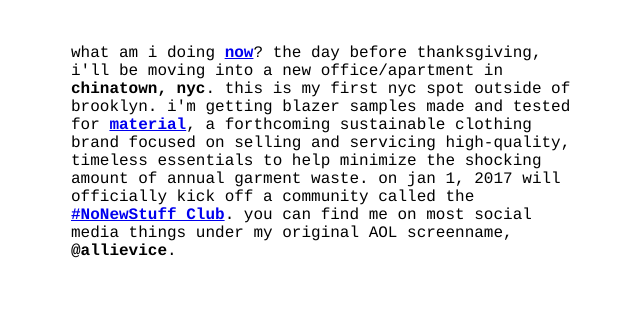
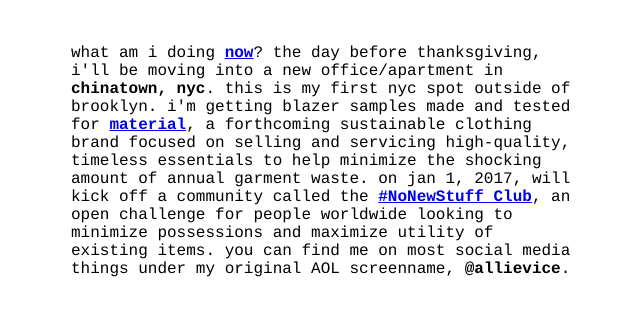
Before and after one commit to allievice/now, a plain HTML site: page index.html in a window 1280 px wide. Shown: the whole page, without its empty margins (319-959 px from the left). Drawn offline with Linux system fonts and the light colour scheme.

Commit message:
Update index.html

```diff
--- a/index.html
+++ b/index.html
@@ -23,7 +23,7 @@
 
 
   <div class="post">
-         <p class="courier">what am i doing <a href="http://nownownow.com/p/TlTQ"><b>now</b></a>? the day before thanksgiving, i'll be moving into a new office/apartment in <b> chinatown, nyc</b>. this is my first nyc spot outside of brooklyn. i'm getting blazer samples made and tested for <a href="http://wear-material.com"><b>material</b></a>, a forthcoming sustainable clothing brand focused on selling and servicing high-quality, timeless essentials to help minimize the shocking amount of annual garment waste. on jan 1, 2017 will officially kick off a community called the <a href="http://nonewstuff.club"><b>#NoNewStuff Club</b></a>. you can find me on most social media things under my original AOL screenname, <b>@allievice</b>.
+         <p class="courier">what am i doing <a href="http://nownownow.com/p/TlTQ"><b>now</b></a>? the day before thanksgiving, i'll be moving into a new office/apartment in <b> chinatown, nyc</b>. this is my first nyc spot outside of brooklyn. i'm getting blazer samples made and tested for <a href="http://wear-material.com"><b>material</b></a>, a forthcoming sustainable clothing brand focused on selling and servicing high-quality, timeless essentials to help minimize the shocking amount of annual garment waste. on jan 1, 2017, will kick off a community called the <a href="http://nonewstuff.club"><b>#NoNewStuff Club</b></a>, an open challenge for people worldwide looking to minimize possessions and maximize utility of existing items. you can find me on most social media things under my original AOL screenname, <b>@allievice</b>.
       </div>
 
     </div>
```
